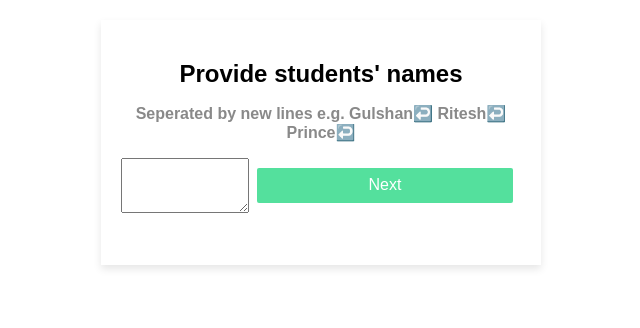
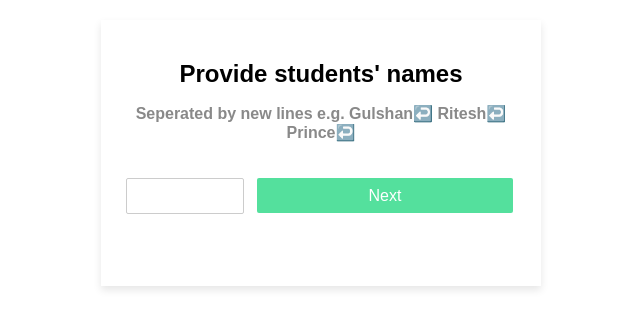
Before and after one commit to Gulshan99d/Mark_MCQ, a plain HTML site: page index.html in a window 1280 px wide. Shown: the whole page, without its empty margins (319-959 px from the left). Drawn offline with Linux system fonts and the light colour scheme.

Commit message:
Update styles.css

```diff
--- a/styles.css
+++ b/styles.css
@@ -107,7 +107,7 @@ td {
 	overflow-y: scroll;
 }
 
-input {
+textarea {
 	height: 30px;
 	width: 50vw;
 	margin: 20px 5px;
@@ -116,10 +116,12 @@ input {
 	border: 1px solid #ccc;
 	outline: none;
 	transition: border 0.1s linear;
+	resize: none;
 }
 
-input:focus {
+textarea:focus {
 	border: 1px solid #54e09d;
+	outline: none;
 }
 
 #finalResultsTable tr td {
@@ -152,6 +154,8 @@ h2 {
 
 .inputs {
 	display: flex;
+	align-items: center;
+	justify-content: center;
 }
 
 input {
```
